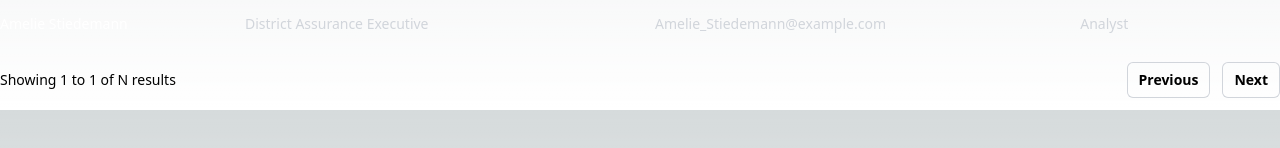
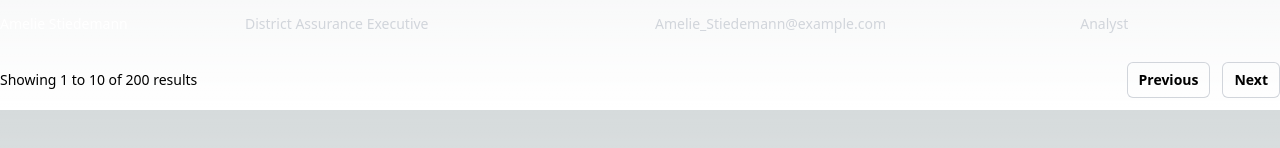
Before and after one commit to gorrion-io/summer-camp-2023, a Next.js app: page /task in a window 1280 px wide. Shown: the part 560-708 px from the top of the page. Built offline with nearby package versions, Linux system fonts and the light colour scheme.

Commit message:
Added pagination and display numbered results

```diff
--- a/pages/task.tsx
+++ b/pages/task.tsx
@@ -1,5 +1,5 @@
 import { useQuery } from "@tanstack/react-query";
-import { User } from "./api/people";
+import { User, userCount } from "./api/people";
 import { useState } from "react";
 
 const fetchUsers = async (page: number) => {
@@ -14,17 +14,37 @@ const fetchUsers = async (page: number) => {
 export default function Task() {
   const [currentPage, setCurrentPage] = useState(1);
 
+  const pageFirstIndex = (currentPage - 1) * 10 + 1;
+  const pageLastIndex = currentPage * 10;
+
   const userQuery = useQuery({
     queryKey: ["users", currentPage],
     queryFn: () => fetchUsers(currentPage),
   });
 
-  if (userQuery.isLoading) return <div className="flex justify-center items-center">Loading...</div>;
+  if (userQuery.isLoading)
+    return <div className="flex justify-center items-center">Loading...</div>;
 
+  if (userQuery.isError)
+    return (
+      <div className="flex justify-center items-center">
+        Something went wrong...
+      </div>
+    );
 
-  if (userQuery.isError) return <div className="flex justify-center items-center">Something went wrong...</div>;
+  const users: User[] = userQuery.data.users || [];
+  const totalPages: number = userQuery.data.numOfPages;
 
-const users: User[] = userQuery.data.users || [];
+  const goToNextPage = () => {
+    if (currentPage !== totalPages) {
+      setCurrentPage(currentPage + 1);
+    }
+  };
+  const goToPreviousPage = () => {
+    if (currentPage !== 1) {
+      setCurrentPage(currentPage - 1);
+    }
+  };
 
   return (
     <div className="mx-auto max-w-7xl">
@@ -89,21 +109,26 @@ const users: User[] = userQuery.data.users || [];
             >
               <div className="hidden sm:block">
                 <p className="text-sm">
-                  Showing <span className="font-medium">1</span> to{" "}
-                  <span className="font-medium">1</span> of{" "}
-                  <span className="font-medium">N</span> results
+                  Showing <span className="font-medium">{pageFirstIndex}</span>{" "}
+                  to{" "}
+                  <span className="font-medium">
+                    {pageLastIndex > userCount ? userCount : pageLastIndex}
+                  </span>{" "}
+                  of <span className="font-medium">{userCount}</span> results
                 </p>
               </div>
               <div className="flex flex-1 justify-between sm:justify-end">
                 <a
                   href="#"
                   className="relative inline-flex items-center rounded-md px-3 py-2 text-sm font-semibold ring-1 ring-inset ring-gray-300 hover:bg-gray-50 focus-visible:outline-offset-0"
+                  onClick={goToPreviousPage}
                 >
                   Previous
                 </a>
                 <a
                   href="#"
                   className="relative ml-3 inline-flex items-center rounded-md px-3 py-2 text-sm font-semibold ring-1 ring-inset ring-gray-300 hover:bg-gray-50 focus-visible:outline-offset-0"
+                  onClick={goToNextPage}
                 >
                   Next
                 </a>
```
